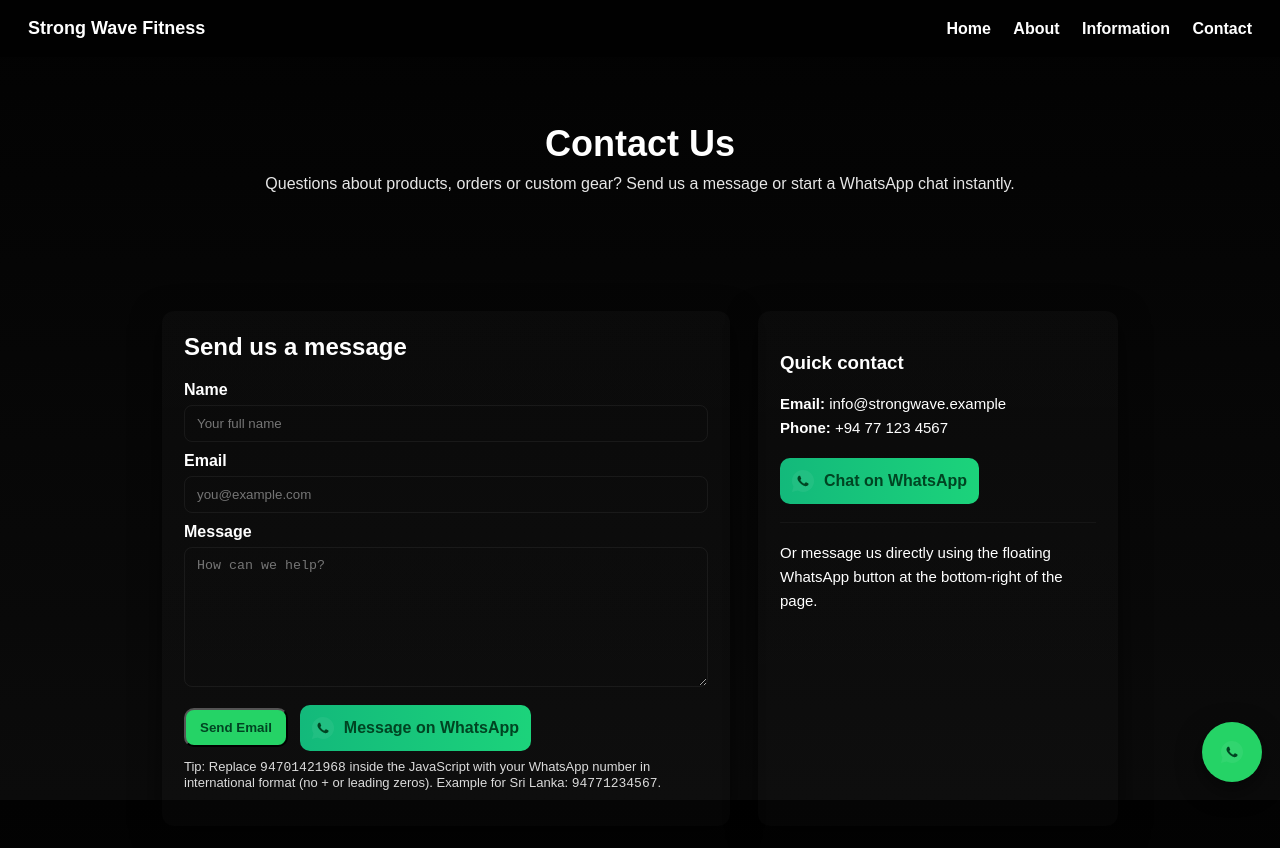
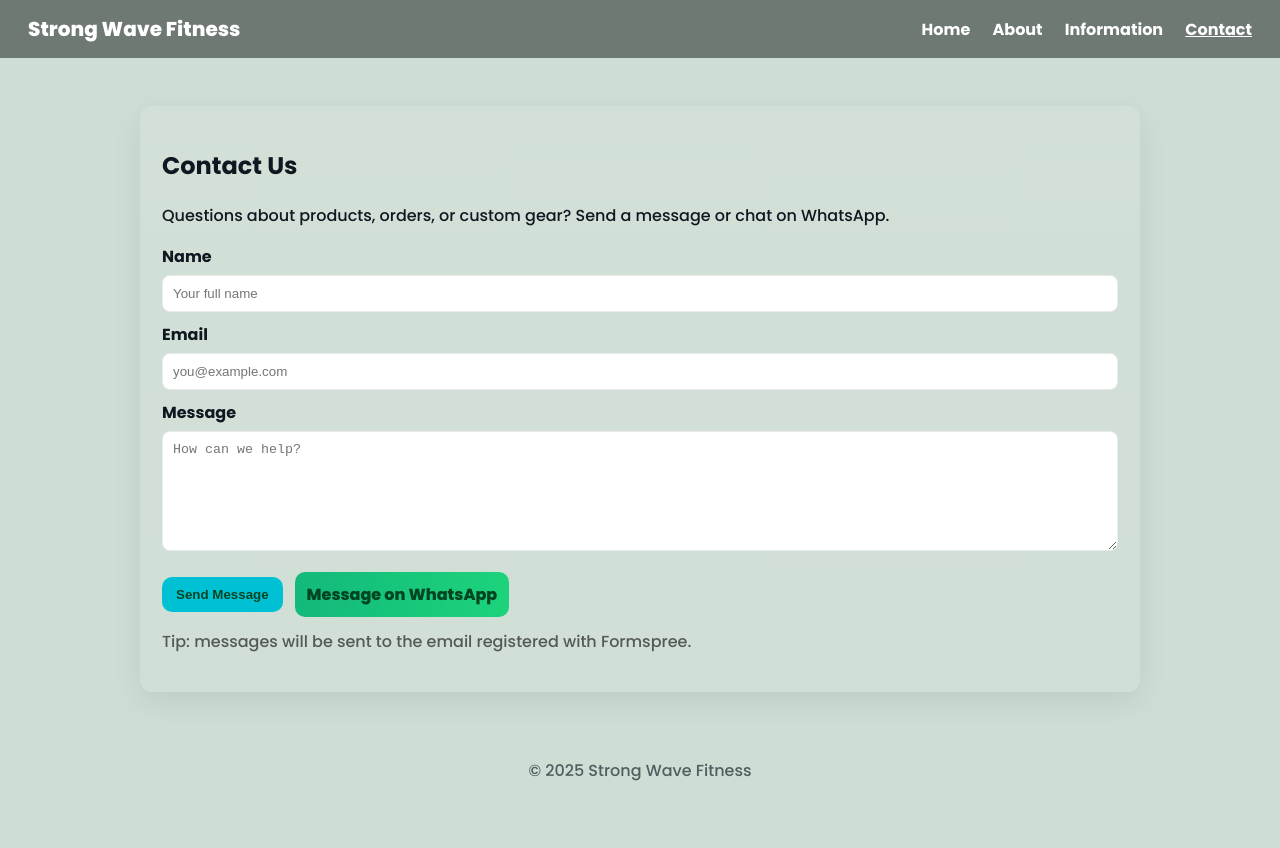
Before and after one commit to chamodpavithra893/Strong-Wave-Fitness, a plain HTML site: page contact.html in a window 1280 px wide. After the commit the page ends 801 px from the top, so only its background shows below. Drawn offline with Linux system fonts and the light colour scheme.

Commit message:
contact.html

```diff
--- a/contact.html
+++ b/contact.html
@@ -1,30 +1,26 @@
 <!DOCTYPE html>
 <html lang="en">
 <head>
-  <meta charset="utf-8" />
-  <meta name="viewport" content="width=device-width,initial-scale=1" />
+  <meta charset="utf-8"/>
+  <meta name="viewport" content="width=device-width,initial-scale=1"/>
   <title>Contact - Strong Wave Fitness</title>
+  <link href="https://fonts.googleapis.com/css2?family=Poppins:wght@300;500;700;800&display=swap" rel="stylesheet">
   <style>
-    :root{ --bg:#0b0b0b; --card:#0f1720; --accent:#25D366; --text:#fff; }
-    html,body{ height:100%; margin:0; font-family:Arial,Helvetica,sans-serif; background:linear-gradient(180deg,#020202 0%,#0b0b0b 100%); color:var(--text); }
-    header{ display:flex; align-items:center; justify-content:space-between; padding:18px 28px; background:rgba(0,0,0,0.45); position:sticky; top:0; z-index:10; }
-    .brand{ color:#fff; text-decoration:none; font-weight:700; font-size:18px; }
-    nav a{ color:#fff; margin-left:18px; text-decoration:none; font-weight:600; }
-    .hero{ padding:60px 20px; text-align:center; }
-    .hero h1{ font-size:36px; margin:6px 0; }
-    .hero p{ opacity:0.9; max-width:820px; margin:10px auto 0; }
-    .contact-wrap{ max-width:1000px; margin:36px auto; padding:22px; display:grid; grid-template-columns:1fr 360px; gap:28px; box-sizing:border-box; }
-    .contact-card{ background:linear-gradient(180deg, rgba(255,255,255,0.02), rgba(255,255,255,0.01)); padding:22px; border-radius:12px; box-shadow:0 8px 30px rgba(0,0,0,0.6); }
-    form label{ display:block; margin:10px 0 6px; font-weight:600; }
-    form input, form textarea{ width:100%; padding:10px 12px; border-radius:8px; border:1px solid rgba(255,255,255,0.06); background:transparent; color:var(--text); box-sizing:border-box; }
-    form textarea{ min-height:140px; resize:vertical; }
-    .btn{ display:inline-block; background:var(--accent); color:#042; padding:10px 14px; border-radius:10px; font-weight:700; text-decoration:none; }
-    .info{ font-size:15px; line-height:1.6; }
-    .wa-large{ background:linear-gradient(90deg,#13b97b,#1cd37b); color:#042; padding:12px; border-radius:10px; text-decoration:none; font-weight:800; display:inline-flex; gap:10px; align-items:center; }
-    .wa-float{ position:fixed; right:18px; bottom:18px; background:var(--accent); color:#042; width:60px; height:60px; border-radius:50%; display:flex; align-items:center; justify-content:center; box-shadow:0 8px 24px rgba(0,0,0,0.5); text-decoration:none; z-index:999; }
-    .wa-icon{ width:22px; height:22px; }
-    .note{ font-size:13px; opacity:0.85; margin-top:8px; }
-    @media(max-width:920px){ .contact-wrap{ grid-template-columns:1fr; padding:16px; } .wa-large{ width:100%; justify-content:center; } }
+    :root{--bg:#cfded5;--panel:rgba(0,0,0,0.32);--accent:#00c1d4;--text:#0f1720;--radius:12px}
+    html,body{height:100%;margin:0;font-family:'Poppins',system-ui,Arial;background:var(--bg);color:var(--text)}
+    header{display:flex;align-items:center;justify-content:space-between;padding:14px 28px;background:#6f7973;position:sticky;top:0;z-index:30}
+    .brand{color:#fff;text-decoration:none;font-weight:800;font-size:20px}
+    nav a{color:#fff;margin-left:18px;text-decoration:none;font-weight:600}
+    nav a.active{text-decoration:underline}
+    main{max-width:1000px;margin:28px auto;padding:20px}
+    .card{background:linear-gradient(180deg,rgba(255,255,255,0.06),rgba(255,255,255,0.03));padding:22px;border-radius:var(--radius);box-shadow:0 10px 30px rgba(0,0,0,0.08)}
+    label{display:block;margin:10px 0 6px;font-weight:600}
+    input,textarea{width:100%;padding:10px;border-radius:8px;border:1px solid rgba(0,0,0,0.08);box-sizing:border-box}
+    textarea{min-height:120px;resize:vertical}
+    .btn{background:var(--accent);color:#042;padding:10px 14px;border-radius:10px;text-decoration:none;border:none;font-weight:700;cursor:pointer}
+    .whatsapp{display:inline-flex;align-items:center;gap:8px;background:linear-gradient(90deg,#13b97b,#1cd37b);padding:10px 12px;border-radius:10px;color:#042;text-decoration:none;font-weight:800;margin-left:12px}
+    footer{padding:18px;text-align:center;color:rgba(15,23,32,0.65)}
+    @media(max-width:720px){main{padding:12px}}
   </style>
 </head>
 <body>
@@ -38,91 +34,49 @@
     </nav>
   </header>
 
-  <section class="hero">
-    <h1>Contact Us</h1>
-    <p>Questions about products, orders or custom gear? Send us a message or start a WhatsApp chat instantly.</p>
-  </section>
+  <main>
+    <section class="card">
+      <h1>Contact Us</h1>
+      <p>Questions about products, orders, or custom gear? Send a message or chat on WhatsApp.</p>
 
-  <main class="contact-wrap">
-    <div class="contact-card">
-      <h2 style="margin-top:0">Send us a message</h2>
-      <form id="contactForm" action="mailto:you@yourdomain.com" method="post" enctype="text/plain" onsubmit="return handleMailto(event)">
+      <!-- Formspree -->
+      <form id="contactForm" method="POST" action="https://formspree.io/f/movbyvnj">
+        <input type="hidden" name="_subject" value="Website contact: Strong Wave Fitness">
         <label for="name">Name</label>
-        <input id="name" name="name" required placeholder="Your full name" />
+        <input id="name" name="name" required placeholder="Your full name">
 
         <label for="email">Email</label>
-        <input id="email" name="email" type="email" required placeholder="you@example.com" />
+        <input id="email" name="email" type="email" required placeholder="you@example.com">
 
         <label for="message">Message</label>
         <textarea id="message" name="message" required placeholder="How can we help?"></textarea>
 
-        <div style="margin-top:14px; display:flex; gap:12px; align-items:center;">
-          <button type="submit" class="btn">Send Email</button>
-          <a id="waButton" class="wa-large" href="#" onclick="openWhatsApp();return false;">
-            <svg class="wa-icon" viewBox="0 0 24 24" fill="none" xmlns="http://www.w3.org/2000/svg">
-              <path d="M20.52 3.48A11.9 11.9 0 0012 0C5.373 0 .004 5.373 0 12c0 2.117.554 4.192 1.606 6.036L0 24l6.132-1.601A11.94 11.94 0 0012 24c6.627 0 12-5.373 12-12 0-3.204-1.249-6.213-3.48-8.52z" fill="#fff" opacity="0.06"/>
-              <path d="M17.472 14.382c-.297-.149-1.758-.867-2.03-.967-.273-.099-.472-.148-.672.149-.198.297-.768.966-.941 1.164-.173.198-.347.223-.644.074-.297-.149-1.255-.462-2.39-1.477-.883-.786-1.48-1.761-1.653-2.059-.173-.297-.018-.458.13-.606.134-.133.297-.347.446-.52.149-.174.198-.298.298-.497.099-.198.05-.372-.025-.521-.074-.149-.672-1.611-.922-2.205-.242-.579-.487-.5-.672-.51l-.572-.01c-.198 0-.52.074-.792.372s-1.04 1.016-1.04 2.479 1.065 2.876 1.213 3.074c.149.198 2.095 3.2 5.076 4.487  .709.306 1.26.489 1.692.626.71.227 1.357.195 1.87.118.571-.085 1.758-.718 2.006-1.41.248-.692.248-1.287.173-1.41-.074-.123-.272-.198-.57-.347z" fill="#042"/>
-            </svg>
-            Message on WhatsApp
-          </a>
+        <div style="margin-top:14px;display:flex;flex-wrap:wrap;align-items:center">
+          <button class="btn" type="submit">Send Message</button>
+          <a class="whatsapp" href="#" id="waBtn">Message on WhatsApp</a>
         </div>
 
-        <p class="note">Tip: Replace <code>94701421968</code> inside the JavaScript with your WhatsApp number in international format (no + or leading zeros). Example for Sri Lanka: <code>94771234567</code>.</p>
+        <p style="margin-top:12px;color:rgba(0,0,0,0.6)">Tip: messages will be sent to the email registered with Formspree.</p>
       </form>
-    </div>
-
-    <aside class="contact-card">
-      <h3>Quick contact</h3>
-      <p class="info"><strong>Email:</strong> info@strongwave.example<br><strong>Phone:</strong> +94 77 123 4567</p>
-
-      <div style="margin-top:18px">
-        <a id="waDirect" class="wa-large" href="#" onclick="openWhatsApp();return false;">
-          <svg class="wa-icon" viewBox="0 0 24 24" fill="none" xmlns="http://www.w3.org/2000/svg">
-            <path d="M20.52 3.48A11.9 11.9 0 0012 0C5.373 0 .004 5.373 0 12c0 2.117.554 4.192 1.606 6.036L0 24l6.132-1.601A11.94 11.94 0 0012 24c6.627 0 12-5.373 12-12 0-3.204-1.249-6.213-3.48-8.52z" fill="#fff" opacity="0.06"/>
-            <path d="M17.472 14.382c-.297-.149-1.758-.867-2.03-.967-.273-.099-.472-.148-.672.149-.198.297-.768.966-.941 1.164-.173.198-.347.223-.644.074-.297-.149-1.255-.462-2.39-1.477-.883-.786-1.48-1.761-1.653-2.059-.173-.297-.018-.458.13-.606.134-.133.297-.347.446-.52.149-.174.198-.298.298-.497.099-.198.05-.372-.025-.521-.074-.149-.672-1.611-.922-2.205-.242-.579-.487-.5-.672-.51l-.572-.01c-.198 0-.52.074-.792.372s-1.04 1.016-1.04 2.479 1.065 2.876 1.213 3.074c.149.198 2.095 3.2 5.076 4.487  .709.306 1.26.489 1.692.626.71.227 1.357.195 1.87.118.571-.085 1.758-.718 2.006-1.41.248-.692.248-1.287.173-1.41-.074-.123-.272-.198-.57-.347z" fill="#042"/>
-          </svg>
-          Chat on WhatsApp
-        </a>
-      </div>
-
-      <hr style="border:none; height:1px; background:rgba(255,255,255,0.04); margin:18px 0">
-
-      <p class="info">Or message us directly using the floating WhatsApp button at the bottom-right of the page.</p>
-
-    </aside>
+    </section>
   </main>
 
-  <!-- floating quick WhatsApp button -->
-  <a id="waFloat" class="wa-float" href="#" onclick="openWhatsApp();return false;" aria-label="Open WhatsApp chat">
-    <svg class="wa-icon" viewBox="0 0 24 24" fill="none" xmlns="http://www.w3.org/2000/svg">
-      <path d="M20.52 3.48A11.9 11.9 0 0012 0C5.373 0 .004 5.373 0 12c0 2.117.554 4.192 1.606 6.036L0 24l6.132-1.601A11.94 11.94 0 0012 24c6.627 0 12-5.373 12-12 0-3.204-1.249-6.213-3.48-8.52z" fill="#fff" opacity="0.06"/>
-      <path d="M17.472 14.382c-.297-.149-1.758-.867-2.03-.967-.273-.099-.472-.148-.672.149-.198.297-.768.966-.941 1.164-.173.198-.347.223-.644.074-.297-.149-1.255-.462-2.39-1.477-.883-.786-1.48-1.761-1.653-2.059-.173-.297-.018-.458.13-.606.134-.133.297-.347.446-.52.149-.174.198-.298.298-.497.099-.198.05-.372-.025-.521-.074-.149-.672-1.611-.922-2.205-.242-.579-.487-.5-.672-.51l-.572-.01c-.198 0-.52.074-.792.372s-1.04 1.016-1.04 2.479 1.065 2.876 1.213 3.074c.149.198 2.095 3.2 5.076 4.487  .709.306 1.26.489 1.692.626.71.227 1.357.195 1.87.118.571-.085 1.758-.718 2.006-1.41.248-.692.248-1.287.173-1.41-.074-.123-.272-.198-.57-.347z" fill="#042"/>
-    </svg>
-  </a>
+  <footer>&copy; <span id="yr"></span> Strong Wave Fitness</footer>
 
   <script>
-    const WHATSAPP_NUMBER = '94701421968';
+    document.getElementById('yr').textContent = new Date().getFullYear();
+    (function(){const path=location.pathname.split('/').pop()||'index.html';document.querySelectorAll('header nav a').forEach(a=>{if(a.getAttribute('href')===path) a.classList.add('active');})})();
 
-    function openWhatsApp(){
+    // WhatsApp quick chat (your number)
+    const WA = '94701421968';
+    document.getElementById('waBtn').addEventListener('click', function(e){
+      e.preventDefault();
       const name = encodeURIComponent(document.getElementById('name')?.value || '');
       const email = encodeURIComponent(document.getElementById('email')?.value || '');
-      const msg = encodeURIComponent(document.getElementById('message')?.value || 'Hello! I would like to know more about your products.');
+      const msg = encodeURIComponent(document.getElementById('message')?.value || 'Hello! I would like more info.');
       const text = `Name: ${name}%0AEmail: ${email}%0A%0AMessage: ${msg}`;
-      const url = `https://wa.me/${WHATSAPP_NUMBER}?text=${text}`;
-      window.open(url, '_blank');
-    }
-
-    function handleMailto(e){
-      e.preventDefault();
-      const name = document.getElementById('name').value || '';
-      const email = document.getElementById('email').value || '';
-      const message = document.getElementById('message').value || '';
-      const subject = encodeURIComponent('Contact from website - ' + name);
-      const body = encodeURIComponent('Name: ' + name + "\nEmail: " + email + "\n\n" + message);
-      const mailto = `mailto:you@yourdomain.com?subject=${subject}&body=${body}`;
-      window.location.href = mailto;
-      return false;
-    }
+      window.open(`https://wa.me/${WA}?text=${text}`, '_blank');
+    });
   </script>
 </body>
 </html>
```
